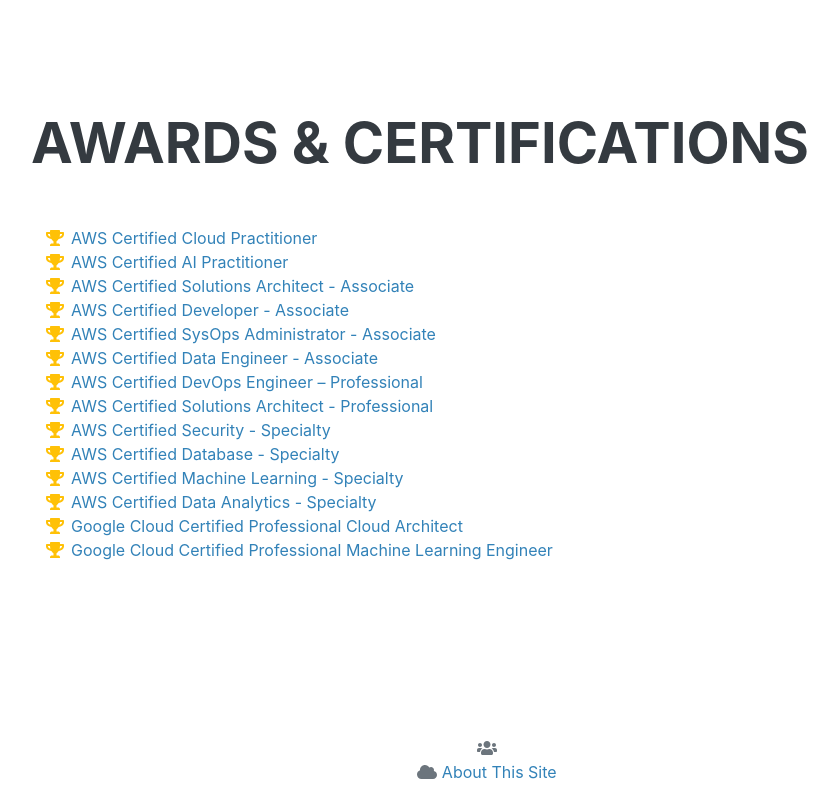
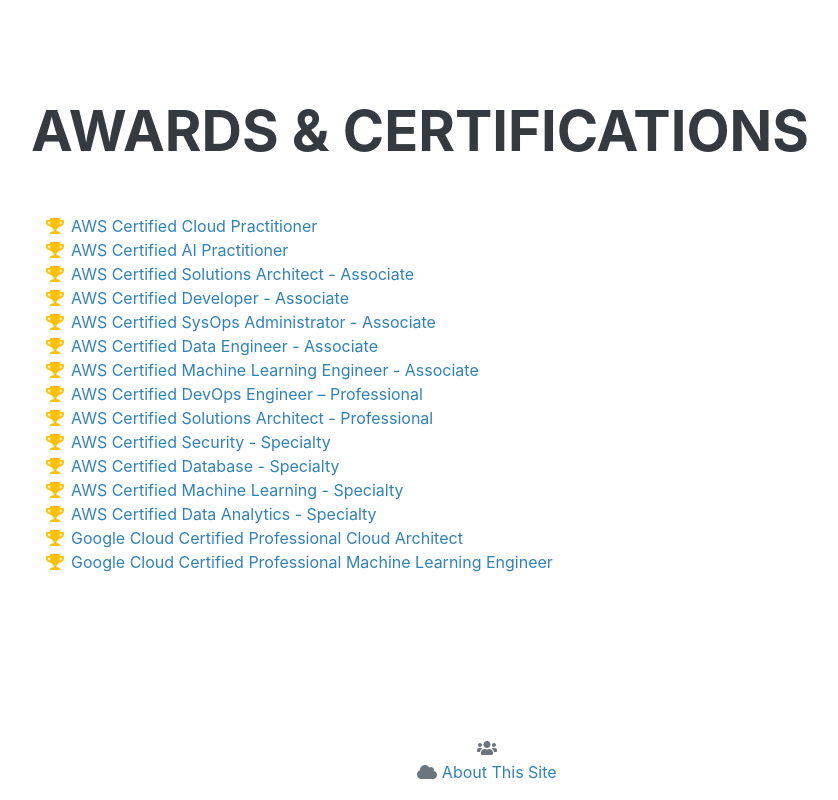
Before and after one commit to mplspunk/cloud-resume-front-end, a website: page index.html in a window 1280 px wide. Shown: the part 2467-3267 px from the top of the page, without its empty margins (289-1127 px from the left). Drawn offline with nearby package versions, Linux system fonts and the light colour scheme; no server answers; a web font is replaced by a local one.

Commit message:
Update index.html

```diff
--- a/index.html
+++ b/index.html
@@ -177,6 +177,10 @@
                         </li>
                         <li>
                             <span class="fa-li"><i class="fas fa-trophy text-warning"></i></span>
+                            <a href="https://www.credly.com/badges/15cbe10b-892b-4dfb-8c2c-b61a5473c3f7" target="_blank">AWS Certified Machine Learning Engineer - Associate</a>
+                        </li>
+                        <li>
+                            <span class="fa-li"><i class="fas fa-trophy text-warning"></i></span>
                             <a href="https://www.credly.com/badges/c831c3e6-c38b-435f-82f1-e3b373607f29" target="_blank">AWS Certified DevOps Engineer – Professional</a>
                         </li>
                         <li>
```
